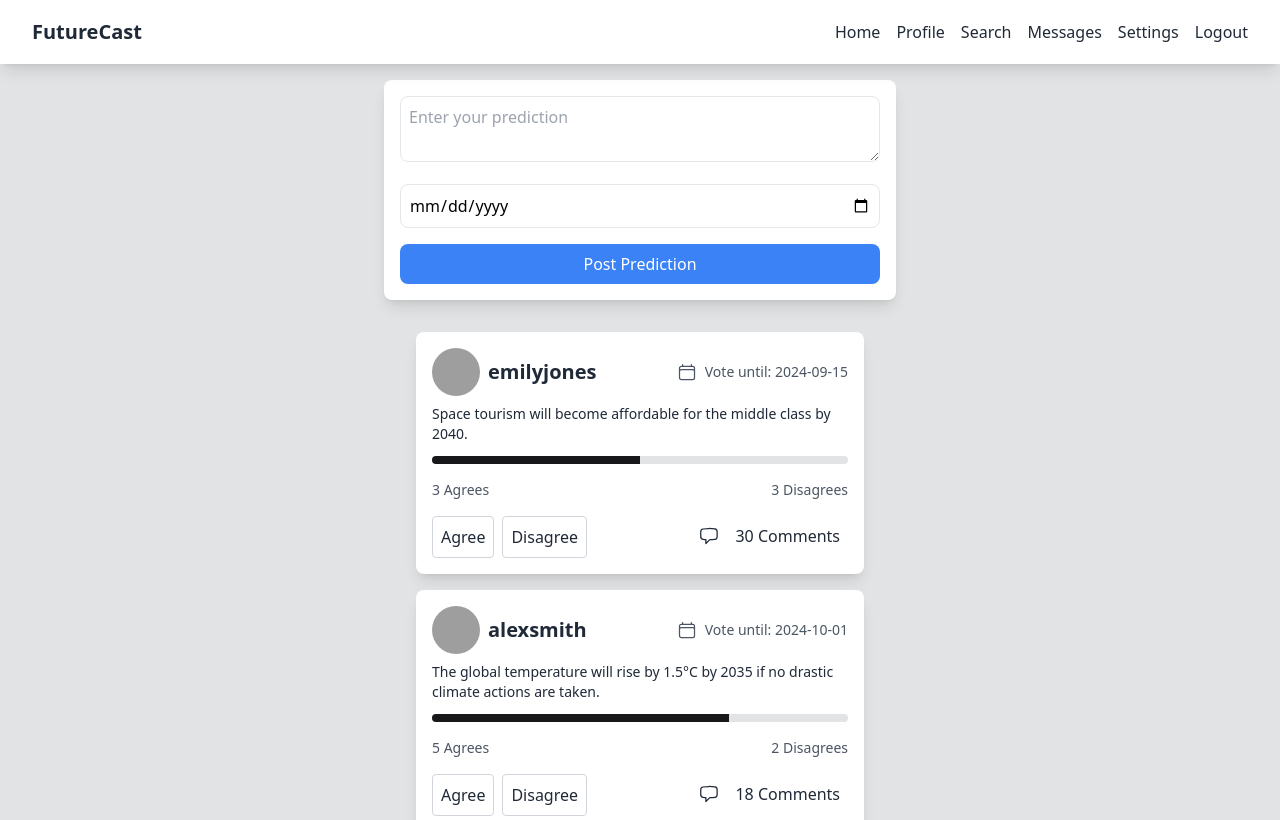
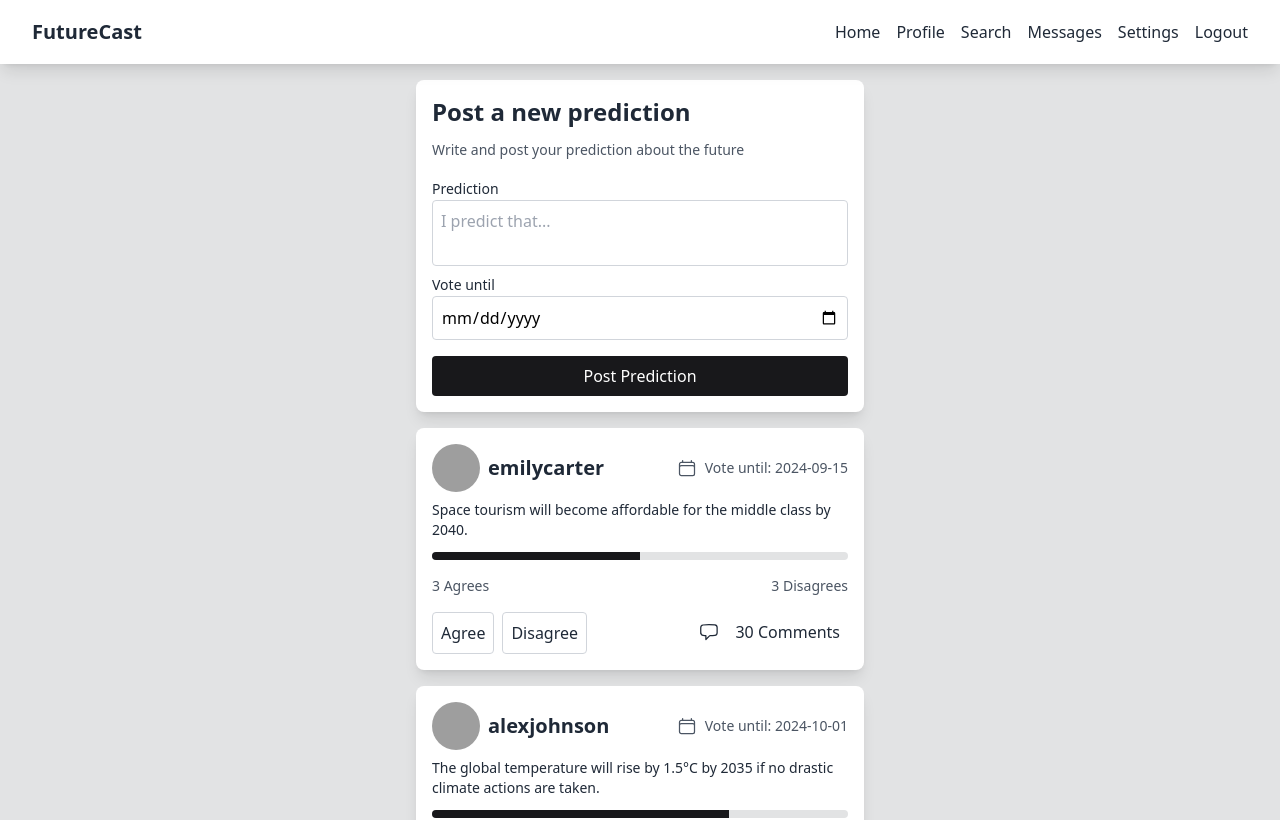
Before and after one commit to janneesa/FutureCast, a React (Vite) app in the folder FutureCastApp/: page /app/home in a window 1280 px wide. Shown: the top 820 px of the page. Built offline with nearby package versions, Linux system fonts and the light colour scheme; grey boxes are pictures that could not be loaded.

Commit message:
refactored styling in home and PredictionInput.jsx added useContext to access user data

```diff
--- a/FutureCastApp/src/frontend/components/Home.jsx
+++ b/FutureCastApp/src/frontend/components/Home.jsx
@@ -1,10 +1,20 @@
-import React, { useState } from 'react';
-import { mockData } from '../data/MockData';
-import Prediction from './Prediction';
-import PredictionInput from './PredictionInput';
+import React, { useState, useEffect } from "react";
+import { mockData } from "../data/MockData";
+import Prediction from "./Prediction";
+import PredictionInput from "./PredictionInput";
 
 function Home() {
-  const [predictions, setPredictions] = useState(mockData.predictions);
+  const [predictions, setPredictions] = useState([]);
+
+  useEffect(() => {
+    fetchePredictions();
+  }, []);
+
+  const fetchePredictions = async () => {
+    // Logic here
+    //Mock data
+    setPredictions(mockData.predictions);
+  };
 
   const addPrediction = (newPrediction) => {
     setPredictions([...predictions, newPrediction]);
@@ -15,7 +25,7 @@ function Home() {
   );
 
   return (
-    <div className='p-4 flex flex-col gap-4 items-center'>
+    <div className="p-4 flex flex-col gap-4 items-center">
       <PredictionInput addPrediction={addPrediction} />
       {predictions.map((prediction) => (
         <Prediction key={prediction.id} {...prediction} />
--- a/FutureCastApp/src/frontend/components/PredictionInput.jsx
+++ b/FutureCastApp/src/frontend/components/PredictionInput.jsx
@@ -1,50 +1,68 @@
-import React, { useState } from 'react';
-import { mockData } from '../data/MockData';
+import React, { useState, useContext } from "react";
+import Card from "./Card";
+
+import { mockData } from "../data/MockData";
+
+import { UserContext } from "../components/context/UserContext";
 
 function PredictionInput({ addPrediction }) {
-  const [predictionText, setPredictionText] = useState('');
-  const [lastVoteDate, setLastVoteDate] = useState('');
+  const { user, setUser } = useContext(UserContext);
+
+  const [predictionText, setPredictionText] = useState("");
+  const [lastVoteDate, setLastVoteDate] = useState("");
 
   const handlePostPrediction = () => {
     const newPrediction = {
+      // Generated by mongodb
       id: mockData.predictions.length + 1,
-      userId: 1, // Replace with actual id
-      username: 'username', // Replace with actual username
+      userId: user.id, // Replace with actual id
+      username: user.username, // Replace with actual username
       prediction: predictionText,
       agrees: [],
       disagrees: [],
       comments: 0,
       lastVoteDate: lastVoteDate,
-      avatar:
-        'https://preview.redd.it/rwl5o5xm2tv71.jpg?width=640&crop=smart&auto=webp&s=ed06c6952948f95b91e09bdc4988ea1e1fab449b', // Replace with actual avatar if available
+      avatar: user.avatar,
     };
 
     addPrediction(newPrediction);
-    setPredictionText('');
-    setLastVoteDate('');
+    addPredictionToUser(newPrediction);
+    setPredictionText("");
+    setLastVoteDate("");
   };
 
+  const addPredictionToUser = (newPrediction) => {};
+
   return (
-    <div className='w-full max-w-lg p-4 bg-white shadow-lg rounded-lg mb-4'>
+    <Card>
+      <div className="card-header">
+        <h2>Post a new prediction</h2>
+        <p>Write and post your prediction about the future</p>
+      </div>
+      <div className="card-content">
+        <label htmlFor="prediction">Prediction</label>
         <textarea
+          id="prediction"
           value={predictionText}
           onChange={(e) => setPredictionText(e.target.value)}
-        placeholder='Enter your prediction'
-        className='w-full p-2 mb-4 border rounded-lg focus:outline-none focus:ring-2 focus:ring-blue-500'
+          placeholder="I predict that..."
+          className="input w-full resize-none"
         />
+        <label htmlFor="lastVoteDay">Vote until</label>
         <input
-        type='date'
+          id="lastVoteDay"
+          type="date"
           value={lastVoteDate}
           onChange={(e) => setLastVoteDate(e.target.value)}
-        className='w-full p-2 mb-4 border rounded-lg focus:outline-none focus:ring-2 focus:ring-blue-500'
+          className="input w-full"
         />
-      <button
-        onClick={handlePostPrediction}
-        className='w-full p-2 bg-blue-500 text-white rounded-lg hover:bg-blue-600'
-      >
+        <div className="mt-4">
+          <button onClick={handlePostPrediction} className="button">
             Post Prediction
           </button>
         </div>
+      </div>
+    </Card>
   );
 }
 
--- a/FutureCastApp/src/frontend/data/MockData.js
+++ b/FutureCastApp/src/frontend/data/MockData.js
@@ -10,7 +10,7 @@ const users = [
     bio: "Tech enthusiast and prediction lover. Always curious about the future!",
     followers: [2, 3, 4, 5, 6],
     following: [2, 3],
-    predictions: ["648ab1c2f3a59e12d4567890", "648ab1c2f3a59e12d4567891"],
+    predictions: ["648ab1c2f3a59e12d4567890"],
     successfulPredictions: ["648ab1c2f3a59e12d4567890"],
     predictionScore: 75,
     avatar: "https://randomuser.me/api/portraits/men/21.jpg",
@@ -66,15 +66,15 @@ const users = [
   {
     id: 5,
     name: "Michael Brown",
-    email: "michaelbrown@example.com",
+    email: "michael@example.com",
     username: "michaelbrown",
-    password: "password789",
+    password: "password",
     phonenumber: "999-888-7777",
     dateOfBirth: "1985-09-25",
     bio: "Futurist and advocate for clean energy and electric vehicles.",
     followers: [1, 2, 4],
     following: [1, 4],
-    predictions: ["648ab1c2f3a59e12d4567890", "648ab1c2f3a59e12d4567891"],
+    predictions: ["648ab1c2f3a59e12d4567895"],
     successfulPredictions: ["648ab1c2f3a59e12d4567891"],
     predictionScore: 70,
     avatar: "https://randomuser.me/api/portraits/men/34.jpg",
@@ -95,9 +95,9 @@ const predictions = [
     avatar: users[0].avatar,
   },
   {
-    id: "648ab1c2f3a59e12d4567891",
+    id: "648ab1c2f3a59e12d4567892",
     userId: 2,
-    username: "janedoe",
+    username: "janesmith",
     prediction:
       "AI will surpass human intelligence by 2030 in specific fields like medicine and logistics.",
     agrees: [1, 4, 5],
@@ -107,9 +107,9 @@ const predictions = [
     avatar: users[1].avatar,
   },
   {
-    id: "648ab1c2f3a59e12d4567892",
+    id: "648ab1c2f3a59e12d4567893",
     userId: 3,
-    username: "alexsmith",
+    username: "alexjohnson",
     prediction:
       "The global temperature will rise by 1.5°C by 2035 if no drastic climate actions are taken.",
     agrees: [1, 2, 4, 5, 7],
@@ -119,9 +119,9 @@ const predictions = [
     avatar: users[2].avatar,
   },
   {
-    id: "648ab1c2f3a59e12d4567893",
+    id: "648ab1c2f3a59e12d4567894",
     userId: 4,
-    username: "emilyjones",
+    username: "emilycarter",
     prediction:
       "Space tourism will become affordable for the middle class by 2040.",
     agrees: [2, 3, 6],
@@ -131,7 +131,7 @@ const predictions = [
     avatar: users[3].avatar,
   },
   {
-    id: "648ab1c2f3a59e12d4567894",
+    id: "648ab1c2f3a59e12d4567895",
     userId: 5,
     username: "michaelbrown",
     prediction: "Electric vehicles will dominate 80% of new car sales by 2035.",
```
Also changed, not shown: FutureCastApp/src/frontend/components/Prediction.jsx (+49 -45 lines). Lines whose indentation alone changed are shown as unchanged.
